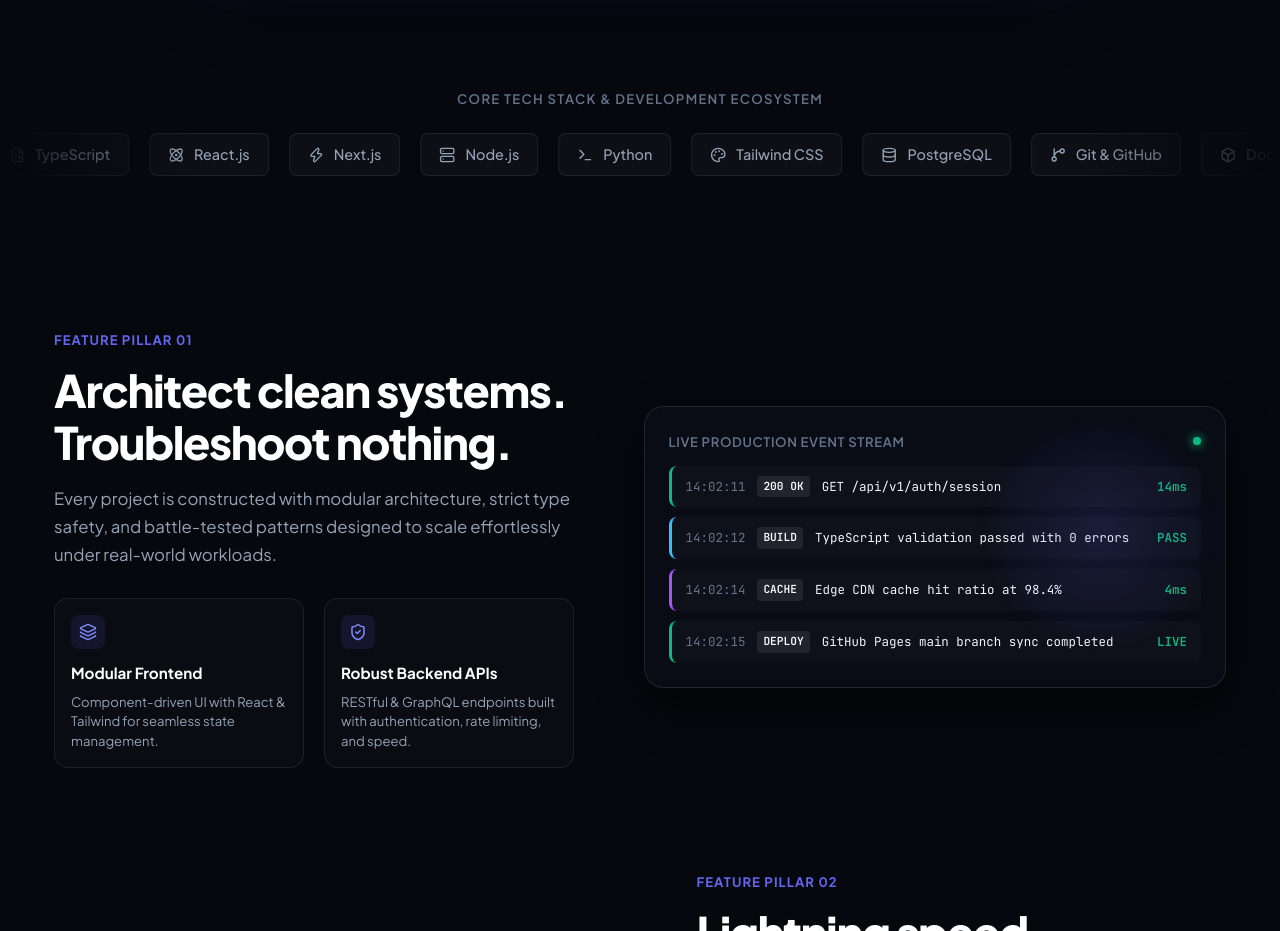
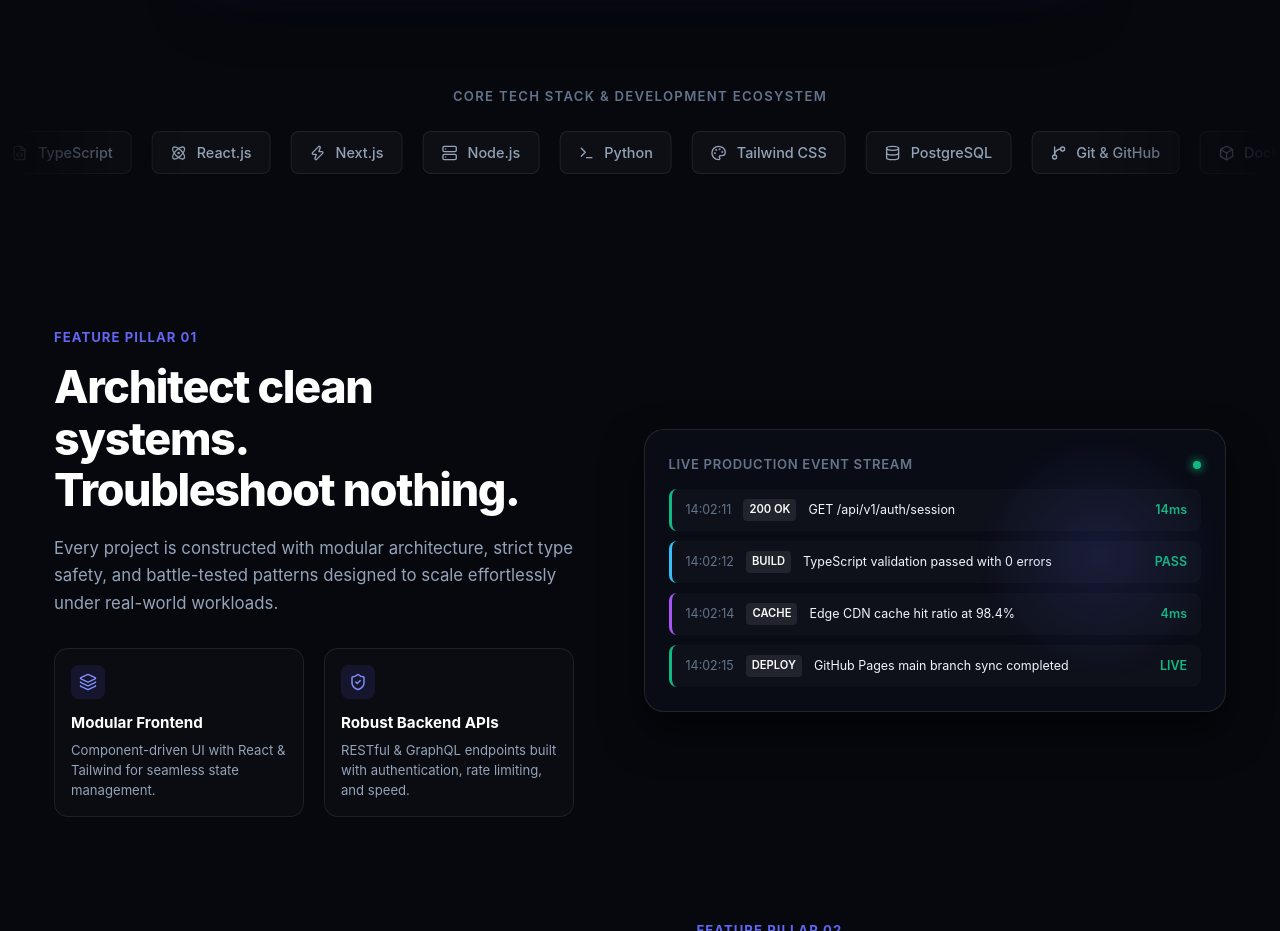
Before and after one commit to Moz8ha8rul/Moz8ha8rul.github.io, a plain HTML site: page index.html in a window 1280 px wide. Shown: the part 1040-1971 px from the top of the page. Drawn offline with nearby package versions, Linux system fonts and the light colour scheme.

Commit message:
Remove Google Fonts, use Hey font family

```diff
--- a/css/styles.css
+++ b/css/styles.css
@@ -2,8 +2,6 @@
    PORTFOLIO DESIGN SYSTEM (BETTER STACK INSPIRED)
    Crafted for Mozharul (Moz8ha8rul)
    =================================================================== */
-
-@import url('https://fonts.googleapis.com/css2?family=Plus+Jakarta+Sans:wght@300;400;500;600;700;800&family=JetBrains+Mono:wght@400;500;600&display=swap');
 
 :root {
   /* Color Palette */
@@ -36,8 +34,8 @@
   --c-facebook: #1877f2;
 
   /* Typography */
-  --font-sans: 'Plus Jakarta Sans', -apple-system, BlinkMacSystemFont, 'Segoe UI', Roboto, sans-serif;
-  --font-mono: 'JetBrains Mono', 'Fira Code', monospace;
+  --font-sans: 'Hey', -apple-system, BlinkMacSystemFont, 'Segoe UI', Roboto, sans-serif;
+  --font-mono: 'Hey', -apple-system, BlinkMacSystemFont, 'Segoe UI', Roboto, sans-serif;
 
   /* Transitions & Radii */
   --radius-sm: 8px;
```
